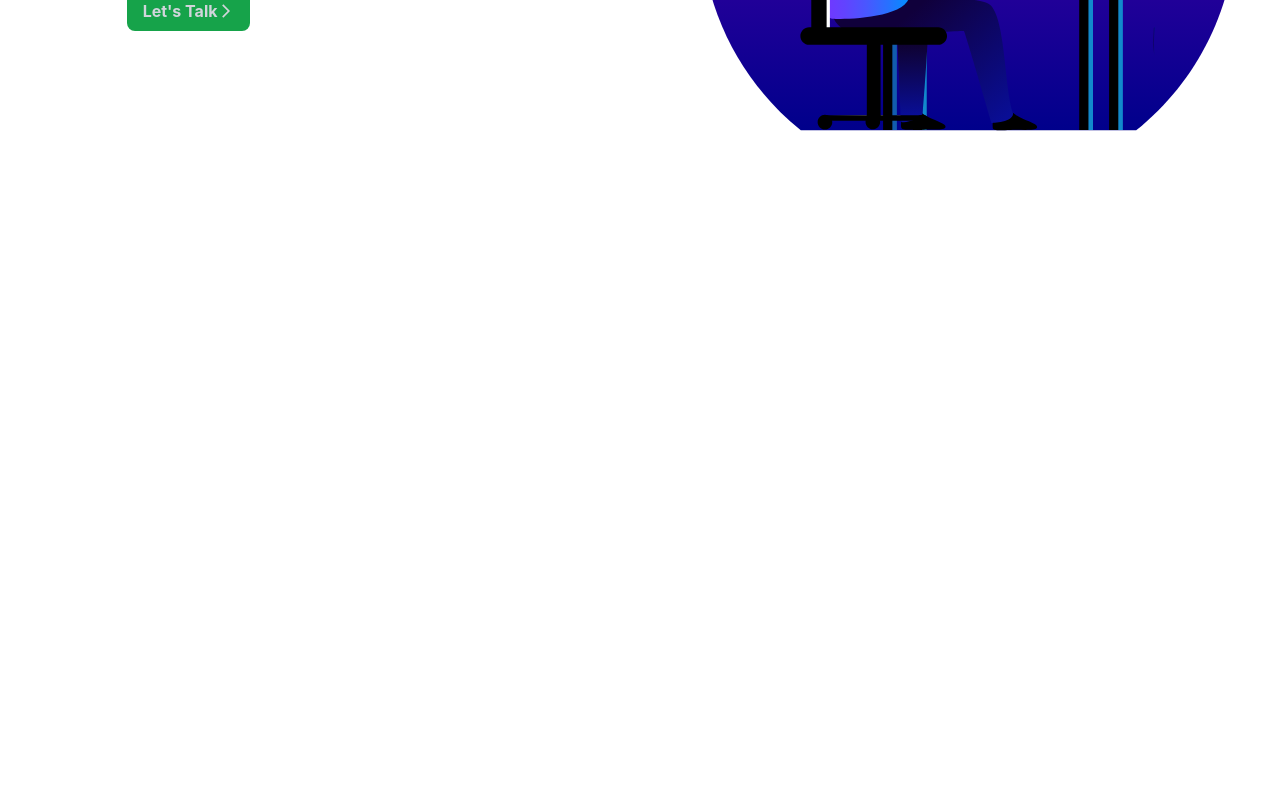
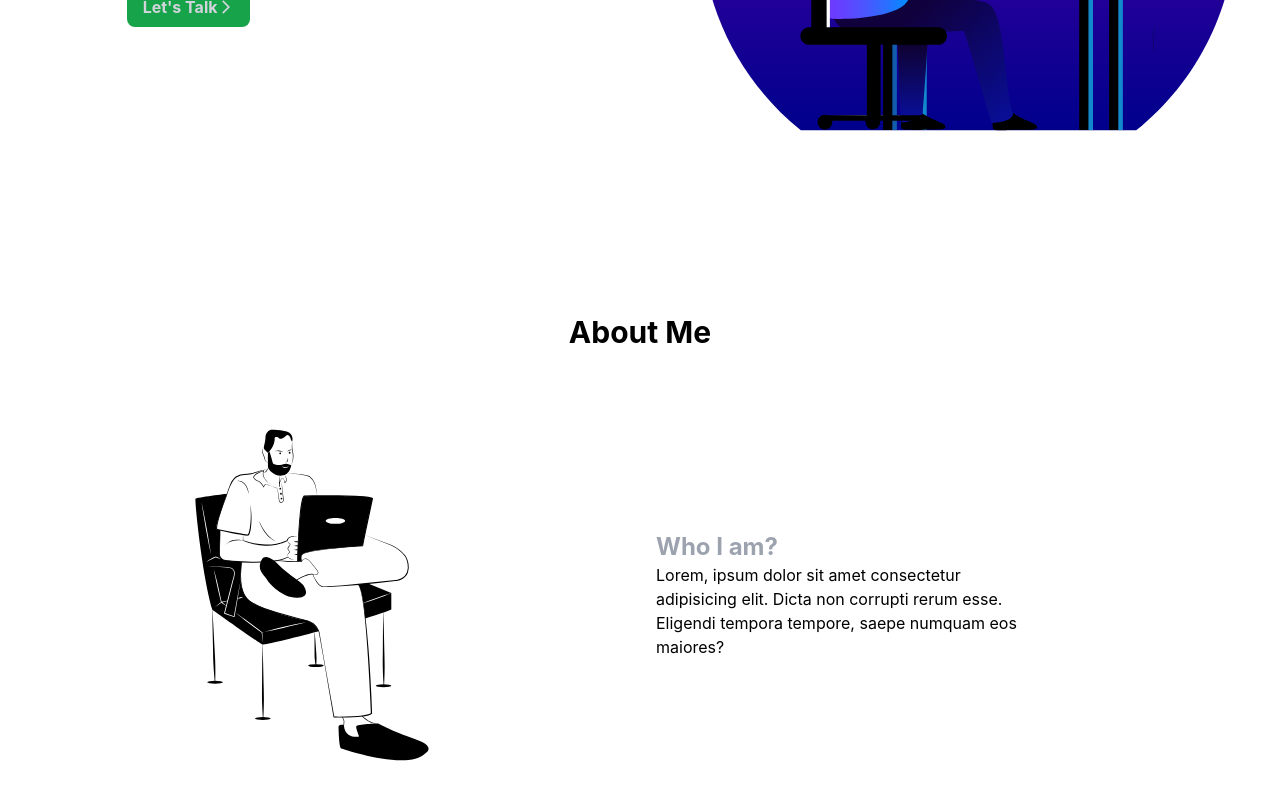
Before and after one commit to NagesoHaile/nageso, a React (Create React App) app: page / in a window 1280 px wide. Shown: the part 614-1414 px from the top of the page. Before the commit the page ends 928 px from the top, so only its background shows below. Built offline with nearby package versions, Linux system fonts and the light colour scheme.

Commit message:
about me

```diff
--- a/src/App.js
+++ b/src/App.js
@@ -1,11 +1,13 @@
 import Navbar from "./components/Navbar";
 import Hero from "./components/Hero";
+import About from "./components/About";
 function App() {
 
   return (
     <>
         <Navbar />
         <Hero />
+        <About />
     </>
   );
 }
--- /dev/null
+++ b/src/components/About.jsx
@@ -0,0 +1,26 @@
+import React from 'react'
+import about from '../assets/aboutme.svg'
+const About = () => {
+  return (
+    <section id='about'>
+        <div>
+             <h1 className='text-3xl font-bold text-center'>About Me</h1>
+        </div>
+        <div className='flex flex-col md:flex-row space-x-8 '>
+            <div className='md:w-1/2'>
+               <img src={about} alt='web dev ' />
+            </div>
+            <div className='md:w-1/2 flex flex-col md:justify-center '>
+               <h1 className='text-2xl font-bold text-gray-400'>Who I am?</h1>
+               <div>
+               <p className='w-96'>Lorem, ipsum dolor sit amet consectetur adipisicing elit.
+                Dicta non corrupti rerum esse.
+                Eligendi tempora tempore, saepe numquam eos maiores?</p>
+               </div>
+            </div>
+        </div>
+    </section>
+  )
+}
+
+export default About
--- a/src/components/Hero.jsx
+++ b/src/components/Hero.jsx
@@ -11,7 +11,7 @@ const Hero = () => {
                  <div className=' flex flex-col md:w-1/2 space-y-6 items-center justify-center'>
                       <div className='flex flex-col space-y-2 px-8 justify-center items-center md:items-start '>
                         <h1 className='text-4xl md:text-6xl font-bold text-gray-800'>Nageso Haile</h1>
-                        <h3 className='text-2xl font-bold text-gray-600'>Software Developer</h3>
+                        <h3 className=' font-bold italic text-gray-600'>Software Developer</h3>
                         <p className='text-gray-500 w-96 px-4 md:px-0'>
                             Welcome to my digital realm! I'm a passionate software developer, dedicated to crafting elegant and efficient solutions. With a love for innovation and a keen eye for detail, I strive to create seamless user experiences and bring ideas to life through code. Let's embark on a journey to build something extraordinary together.
                         </p>
--- a/src/components/Navbar.jsx
+++ b/src/components/Navbar.jsx
@@ -24,8 +24,10 @@ const Navbar = () => {
           {mobileMenuOpen? (<CgClose size={30} onClick={()=>setmobileMenuOpen(false)} className='text-red-900 w-6 h-6 mr-2' />):(<CgMenu onClick={()=>setmobileMenuOpen(true)} size={30} className='text-green-950 tw-6 h-6 mr-2'/>)}
          </div>
          {/* mobile menu */}
-         <div className={`absolute flex flex-col space-y-4 h-screen bg-gray-500 p-6 z-30 w-2/3 md:hidden top-0 smooth-transition duration-500  ${mobileMenuOpen? 'left-0':'-left-full'}`}>
-
+         <div className={`absolute flex flex-col space-y-4 h-screen bg-gray-200 px-6 pt-20 z-30 w-2/3 md:hidden top-0 smooth-transition duration-500 items-center  ${mobileMenuOpen? 'left-0':'-left-full'}`}>
+                <a className="text-green-400 hover:text-green-300 cursor-pointer ">Home</a>
+                <a className="hover:text-green-300 cursor-pointer ">About me</a>
+                <a className="hover:text-green-300 cursor-pointer ">Resume</a>
          </div>
        </nav>
   )
```
